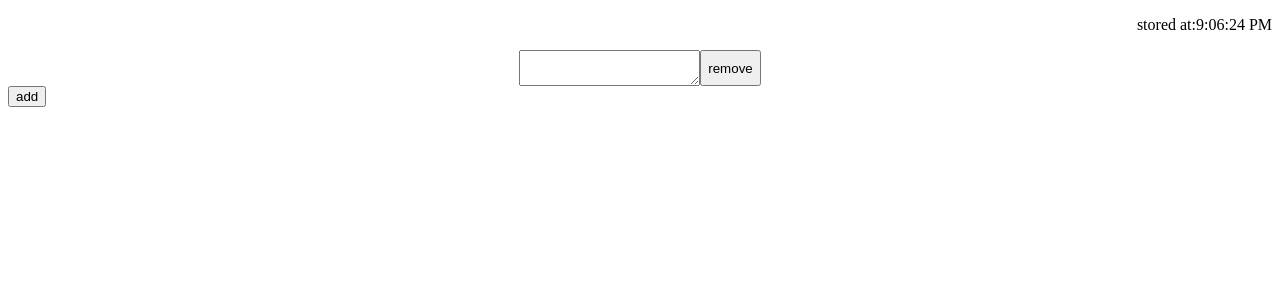
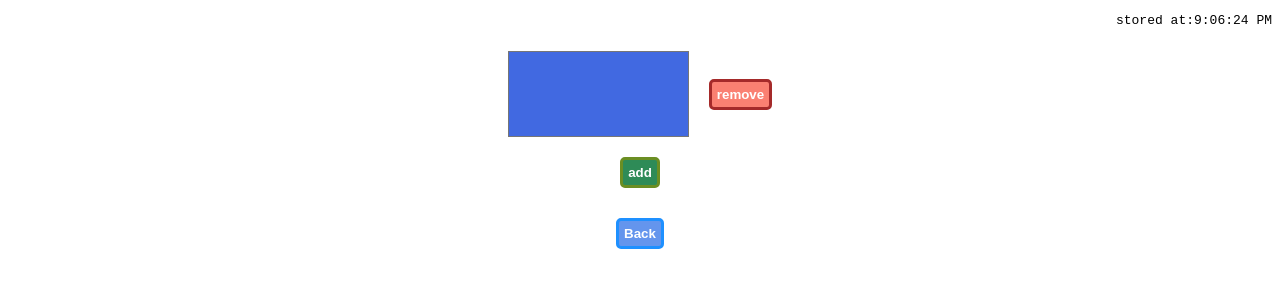
Before and after one commit to dlee533/comp4537-internet-software-architecture, a plain HTML site: page COMP4537/labs/1/writer.html in a window 1280 px wide. Both pictures are taken after a click on the button "add". Drawn offline with Linux system fonts and the light colour scheme.

Commit message:
combined two stylesheets to one: style.css and made some changes in css to match to the screenshot

```diff
--- a/COMP4537/labs/1/css/reader.css
+++ /dev/null
@@ -1,17 +0,0 @@
-#notes, #back {
-    display: flex;
-    flex-direction: column;
-    align-items: center;
-    margin: 10px;
-}
-
-#updateMessage {
-    text-align: right;
-}
-
-textarea {
-    height: auto;
-    resize: none;
-    overflow: auto;
-    margin: 10px;
-}
--- /dev/null
+++ b/COMP4537/labs/1/css/style.css
@@ -0,0 +1,67 @@
+body {
+  text-align: center;
+  font-family: monospace;
+}
+
+a.btn,
+button {
+  border: solid;
+  text-decoration: none;
+  font-weight: bolder;
+  padding: 5px;
+  margin: 10px;
+  background-color: CornflowerBlue;
+  border: solid DodgerBlue;
+  color: white;
+  border-radius: 5px;
+}
+
+.addBtn {
+  background-color: SeaGreen;
+  border: solid OliveDrab;
+}
+
+.removeBtn {
+  background-color: salmon;
+  border: solid brown;
+}
+
+#template {
+  display: none;
+}
+
+#updateMessage {
+    text-align: right;
+}
+
+#notes,
+#back {
+    display: flex;
+    flex-direction: column;
+    align-items: center;
+    margin: 10px;
+}
+
+.note {
+  display: flex;
+  flex-direction: row;
+  justify-content: center;
+  align-items: center;
+}
+
+textarea {
+    height: auto;
+    resize: none;
+    overflow: auto;
+    margin: 10px;
+    background-color: RoyalBlue;
+    color: white;
+}
+
+.content {
+  height: 80px;
+}
+
+.updateMessage {
+  text-align: right;
+}
--- a/COMP4537/labs/1/css/writer.css
+++ /dev/null
@@ -1,19 +0,0 @@
-#notes-div {
-  display: flex;
-  flex-direction: column;
-
-  align-items: center;
-}
-
-#template {
-  display: none;
-}
-
-.note {
-  display: flex;
-  flex-direction: row;
-}
-
-header {
-  text-align: right;
-}
--- a/COMP4537/labs/1/js/writer.js
+++ b/COMP4537/labs/1/js/writer.js
@@ -23,18 +23,22 @@ function update() {
   // for each note stored in arr, check if any updates.
   for (let i in noteArr) noteArr[i].update();
 
-  // update localstorage
-  const updated = JSON.stringify(noteArr);
-  if (localStorage.getItem('notes') !== updated) {
-    localStorage.setItem('notes', updated);
-    updateTime();
-  }
+  // // update localstorage
+  // const updated = JSON.stringify(noteArr);
+  // if (localStorage.getItem('notes') !== updated) {
+  //   localStorage.setItem('notes', updated);
+  //   updateTime();
+  // }
+
+  //update localstorage
+  localStorage.setItem('notes', JSON.stringify(noteArr));
+  updateTime();
 }
 
 function updateTime() {
   // update html & localstorage
   const stored_at = new Date().toLocaleTimeString();
-  localStorage.setItem('stored_at', stored_at)
+  // localStorage.setItem('stored_at', stored_at)
   stored_time_span.innerHTML = stored_at;
 }
 
--- a/COMP4537/labs/1/writer.html
+++ b/COMP4537/labs/1/writer.html
@@ -2,12 +2,12 @@
 <html lang="en" dir="ltr">
   <head>
     <meta charset="utf-8">
-    <link rel="stylesheet" href="./css/writer.css">
+    <link rel="stylesheet" href="./css/style.css">
     <title>Writer</title>
   </head>
   <body>
     <header>
-      <p>stored at:<span id="stored_time"></span></p>
+      <p id="updateMessage">stored at:<span id="stored_time"></span></p>
     </header>
 
     <div id="notes-div">
@@ -16,7 +16,12 @@
         <button class='removeBtn' onclick="deleteNote()">remove</button>
       </div>
     </div>
-    <button onclick="addNote()">add</button>
+
+    <button class='addBtn' onclick="addNote()">add</button>
+
+    <div id="back">
+      <a href="./index.html"><button>Back</button></a>
+    </div>
 
     <script src="./js/Note.js" charset="utf-8"></script>
     <script src="./js/writer.js" charset="utf-8"></script>
```
Also changed, not shown: COMP4537/labs/1/index.html (+10 -4 lines), COMP4537/labs/1/reader.html (+1 -1 lines).
